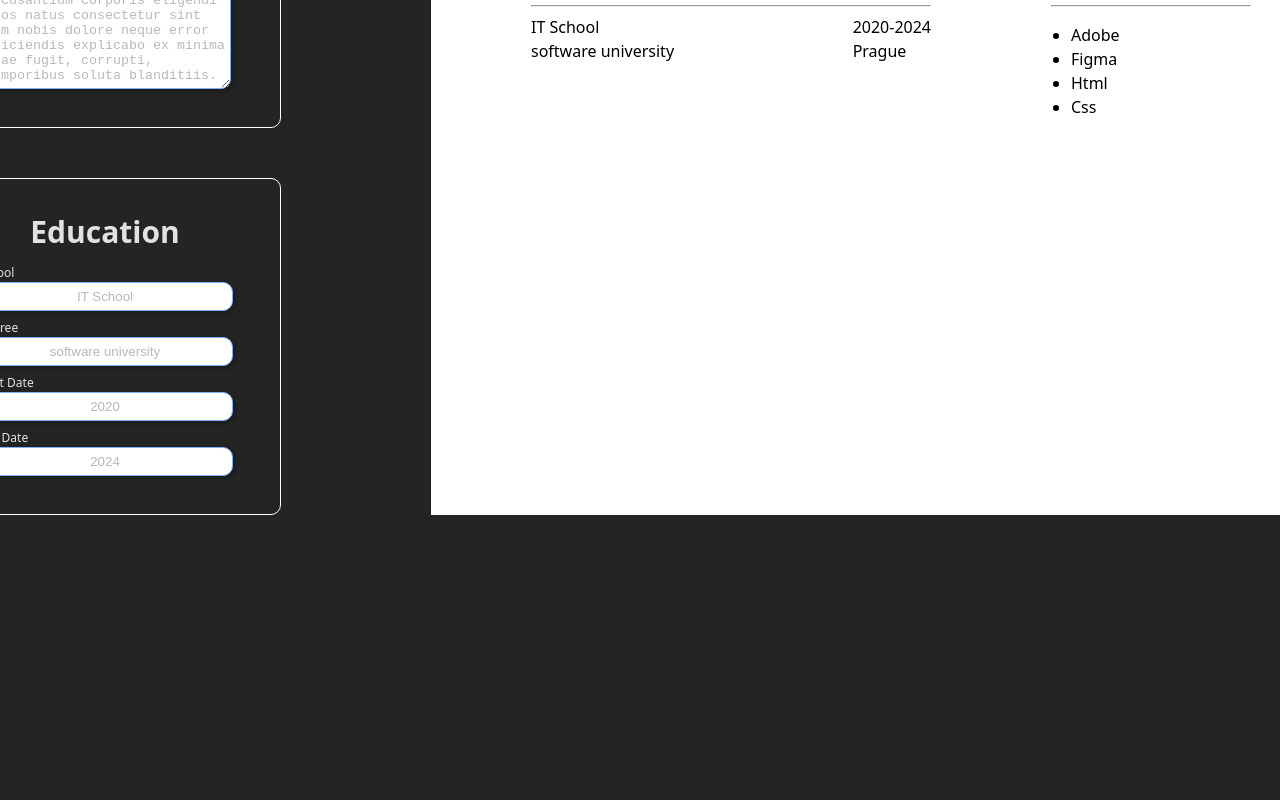
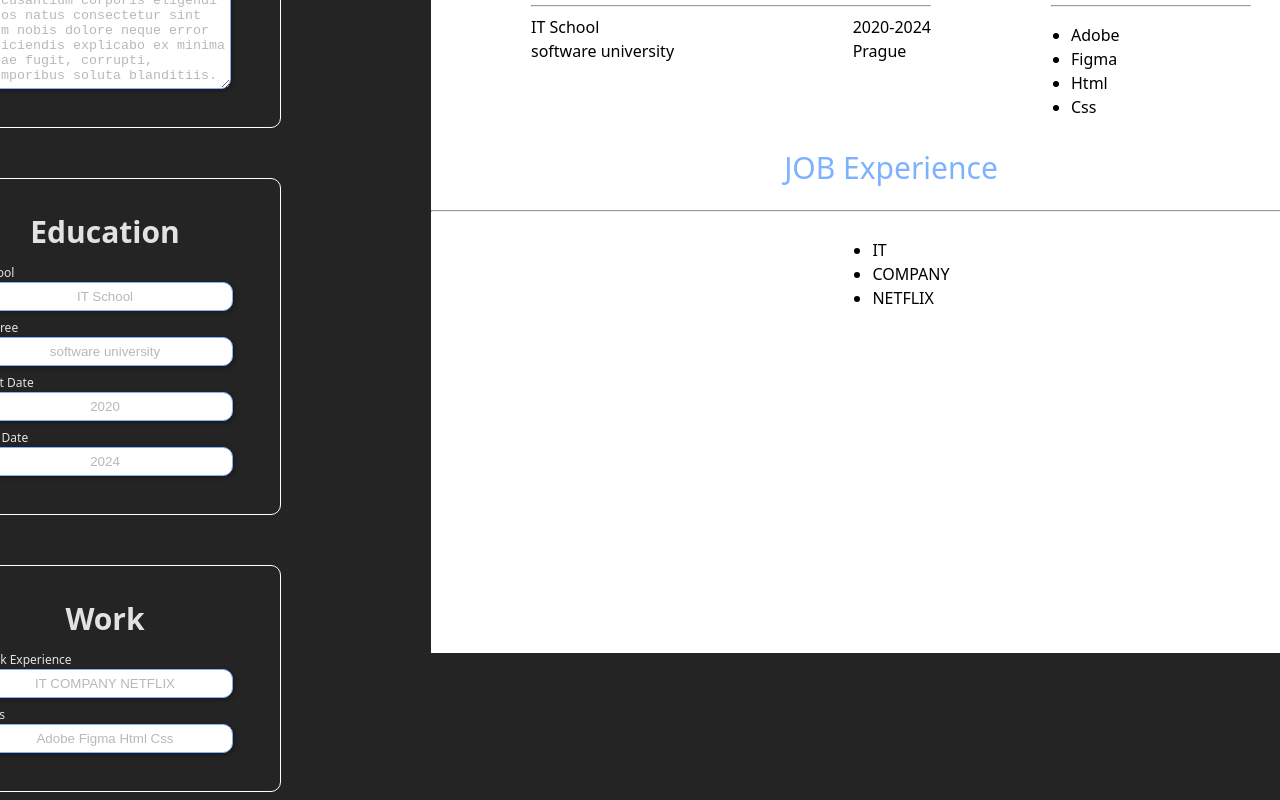
Before and after one commit to Numsik/cvgenerator, a React (Vite) app: page / in a window 1280 px wide. Shown: the part 595-1395 px from the top of the page. Before the commit the page ends 1118 px from the top, so only its background shows below. Built offline with nearby package versions, Linux system fonts and the light colour scheme.

Commit message:
done i hope

```diff
--- a/src/functionality.jsx
+++ b/src/functionality.jsx
@@ -19,6 +19,7 @@
         place: "Prague",
         skills: "Adobe Figma Html Css"
     })
+    const [experience, SetExperience] = useState("IT COMPANY NETFLIX")
 
     function renderSkills(skillsString) {
         return skillsString
@@ -27,6 +28,7 @@
                 <li key={index}>{skill}</li>
             ))
     }
+
 
 
     function handleChange(e){
@@ -101,6 +103,19 @@
                     </div>
                 </div>
 
+                <div className="education borderr">
+                    <h1 className="general">Work</h1>
+
+                    <div className="inputy">
+                        <p>Work Experience</p>
+                        <input placeholder="Experience" value={experience} onChange={e => SetExperience(e.target.value)}/>
+                        <p>Skills</p>
+                        <input placeholder="Skills" value={education.skills} name="skills" onChange={handleEducation}/>
+                    </div>
+
+
+                </div>
+
             </div>
 
             <div className="blankpage">
@@ -149,14 +164,23 @@
                     </div>
 
 
+
                 </div>
 
-                <div>
+            <div>
+                    <div className="displaik">
+                        <p style={{fontSize: 30, color: "#7EB2FF", margin: 10}}>JOB Experience</p>
+                        <hr style={{width: 918, margin:0}}></hr>
+                        <ul>
+                            <span style={{color: "black"}}>{renderSkills(experience)}</span>
+                        </ul>
+
+                    </div>
 
 
 
 
-                </div>
+        </div>
 
 
 
--- a/src/styles/leftpanel.css
+++ b/src/styles/leftpanel.css
@@ -48,6 +48,12 @@
     padding: 5px;
     color: rgb(184, 184, 184);
     box-shadow: 2px 2px 5px rgba(0, 0, 0, 0.281);
+}
+.displaik{
+    display: flex;
+    flex-direction: column;
+    align-items: center;
+    gap: 10px;
 }
 .uprava{
     display: flex;
@@ -105,7 +111,7 @@
 /*tadyx zacine ta bila stranka*/
 .blankpage{
     width: 900px;
-    height: auto;
+    height: 1000px;
     background-color: white;
     padding: 10px;
     display: flex;
```
